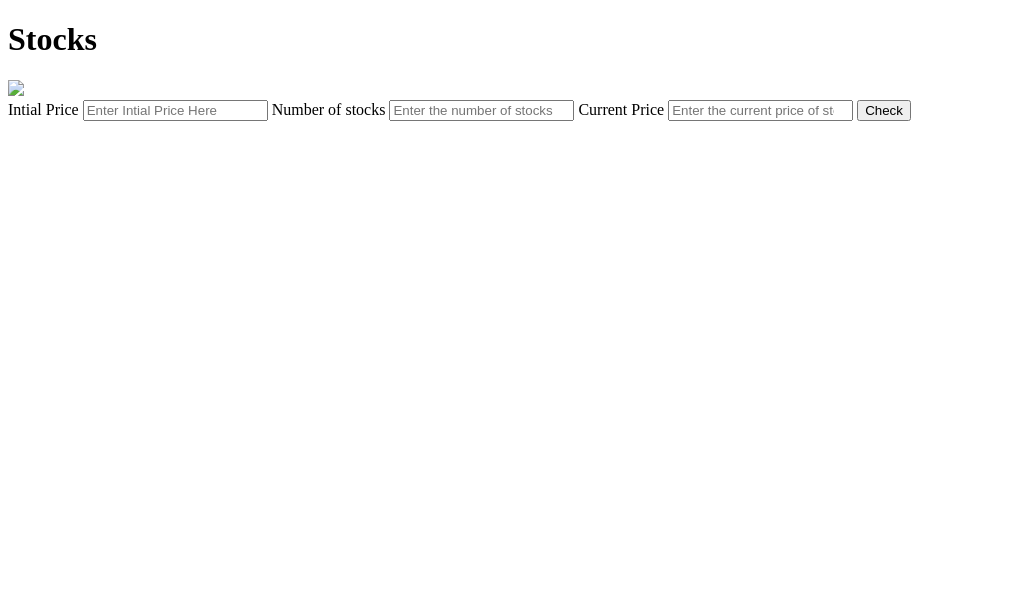
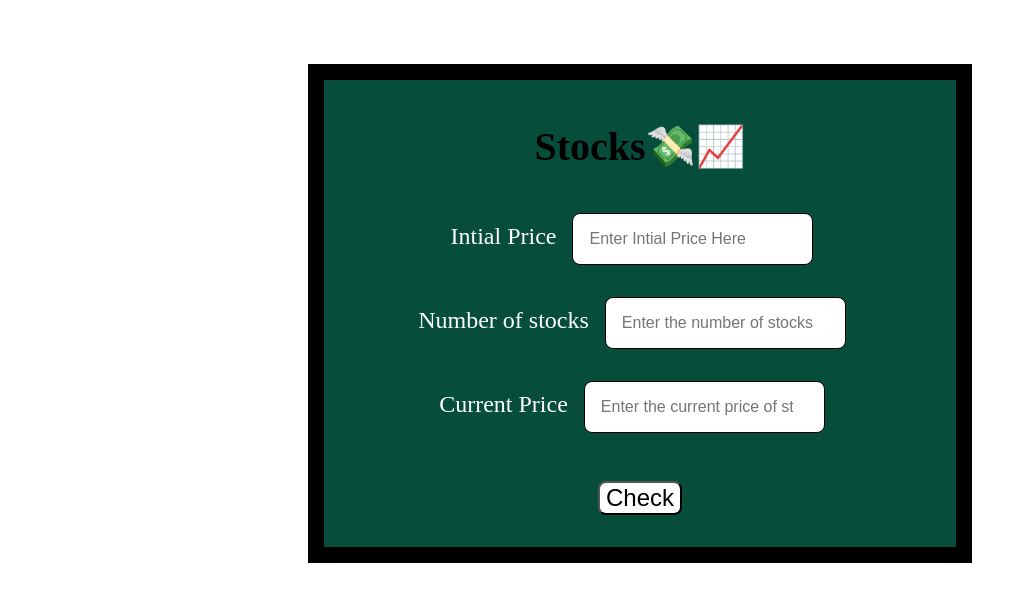
Before and after one commit to bandgarmamta/stock-profit-or-loss, a plain HTML site: page index.html in a window 1280 px wide. Shown: the whole page, without its empty margins (0-1027 px from the left). Drawn offline with Linux system fonts and the light colour scheme.

Commit message:
update css

```diff
--- a/index.html
+++ b/index.html
@@ -1,40 +1,32 @@
 <!DOCTYPE html>
 <html lang="en">
-  <head>
+
+<head>
     <meta charset="UTF-8" />
     <meta http-equiv="X-UA-Compatible" content="IE=edge" />
     <meta name="viewport" content="width=device-width, initial-scale=1.0" />
     <title>Stocks</title>
     <link href="style.css" rel="stylesheet" />
-  </head>
-  <body>
-    <div class="main">
-      <h1>Stocks</h1>
-      <img class="img-stock" src="images/stocks.svg" />
-      <div class="container-main">
-        <label for="initial-price">Intial Price</label>
-        <input
-          id="initial-price"
-          type="number"
-          placeholder="Enter Intial Price Here"
-        />
-        <label for="stocksquantity" type="number">Number of stocks</label>
-        <input
-          id="stocksquantity"
-          type="number"
-          placeholder="Enter the number of stocks bought"
-        />
-        <label for="current-price" type="number">Current Price</label>
-        <input
-          id="current-price"
-          type="number"
-          placeholder="Enter the current price of stocks"
-        />
+</head>
+
+<body>
+    <div class="container">
+        <h1>Stocks💸📈</h1>
+        <label for="initial-price">Intial Price<input id="initial-price" type="number"
+                placeholder="Enter Intial Price Here" /></label>
+
+        <label for="stocksquantity" type="number">Number of stocks<input id="stocksquantity" type="number"
+                placeholder="Enter the number of stocks bought" /></label>
+
+        <label for="current-price" type="number">Current Price<input id="current-price" type="number"
+                placeholder="Enter the current price of stocks" /></label>
+
 
         <button id="submit-btn">Check</button>
         <div id="output"></div>
-      </div>
+
     </div>
     <script src="index.js"></script>
-  </body>
+</body>
+
 </html>
--- a/index.js
+++ b/index.js
@@ -9,21 +9,21 @@ function calculateProfitAndLoss(initial, quantity, current) {
     var loss = (initial - current) * quantity;
     var lossPercentage = (loss / initial) * 100;
     outputEl.textContent =
-      "You have lost " + loss + "Your loss perscentage is " + lossPercentage + "%";
+      "You have lost " + loss + " Your loss perscentage is " + lossPercentage + "%";
   } else if (current > initial) {
     var profit = (current - initial) * quantity;
     var profitPercentage = (profit / initial) * 100;
     outputEl.textContent =
-      "You have gained " + profit + "Your profit percentage is " + profitPercentage+"%" ;
+      "You have gained " + profit + " Your profit percentage is " + profitPercentage+"%" ;
   } else {
     outputEl.textContent = "No gain no pain";
   }
 }
 function checkProfitOrLoss() {
-  var initial = Number(initialPrice.value);
-  var quantity = Number(stocksQuantity.value);
-  var current = Number(currentPrice.value);
-  calculateProfitAndLoss(initial, quantity, current);
+  var ip = Number(initialPrice.value);
+  var qty = Number(stocksQuantity.value);
+  var cp = Number(currentPrice.value);
+  calculateProfitAndLoss(ip, qty, cp);
 }
 
 submitBtn.addEventListener("click", checkProfitOrLoss);
--- a/style.css
+++ b/style.css
@@ -0,0 +1,42 @@
+label{
+    display: block;
+    font-size: 1.5rem;
+    color: white;
+}
+.container{
+    padding: 1rem 1rem;
+    max-width: 600px;
+    margin : auto;
+    text-align: center;
+    background-color: #064E3B;
+    margin-top: 4rem;
+    border: 1rem solid black;
+}
+
+h1{
+    font-size: 2.5rem;
+}
+
+
+input{
+    border: 1px solid black;
+    font-size: 1rem;
+    border-radius: 0.5rem;
+    padding: 1rem;
+    margin: 1rem;
+}
+
+    button{
+        margin-top:2rem ;
+        font-size:1.5rem;
+        border-radius: 0.5rem;
+        background-color: white;
+        align-items: center;
+    }
+
+    #output{
+        margin-top: 1rem;
+        margin-bottom: 1rem;
+        font-size: 1.5rem;
+        font-weight: bold;
+    }
```
